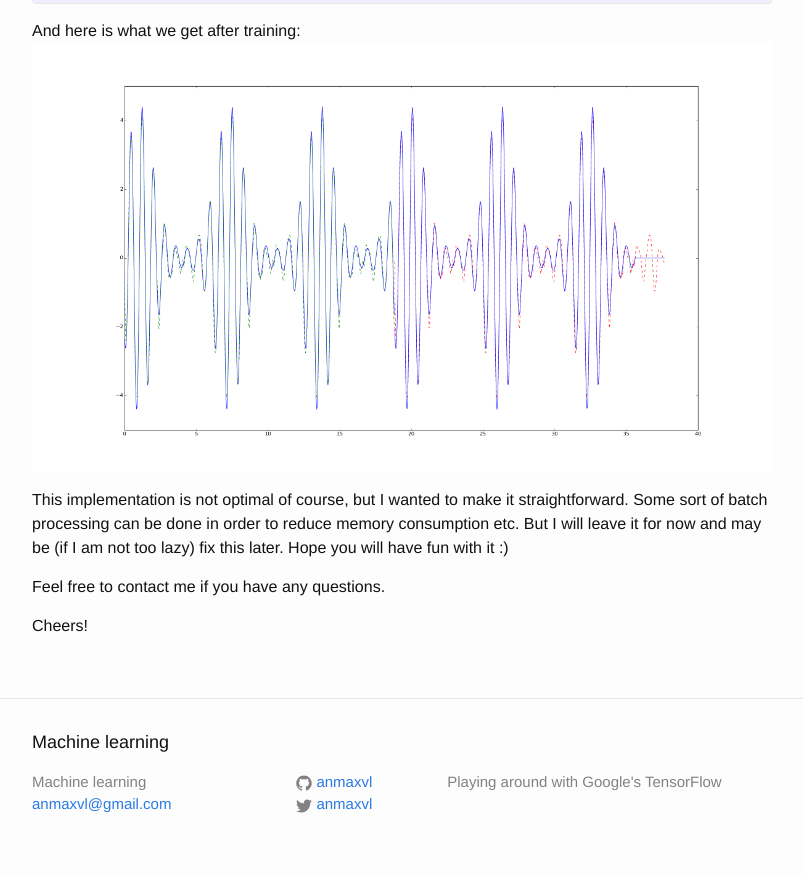
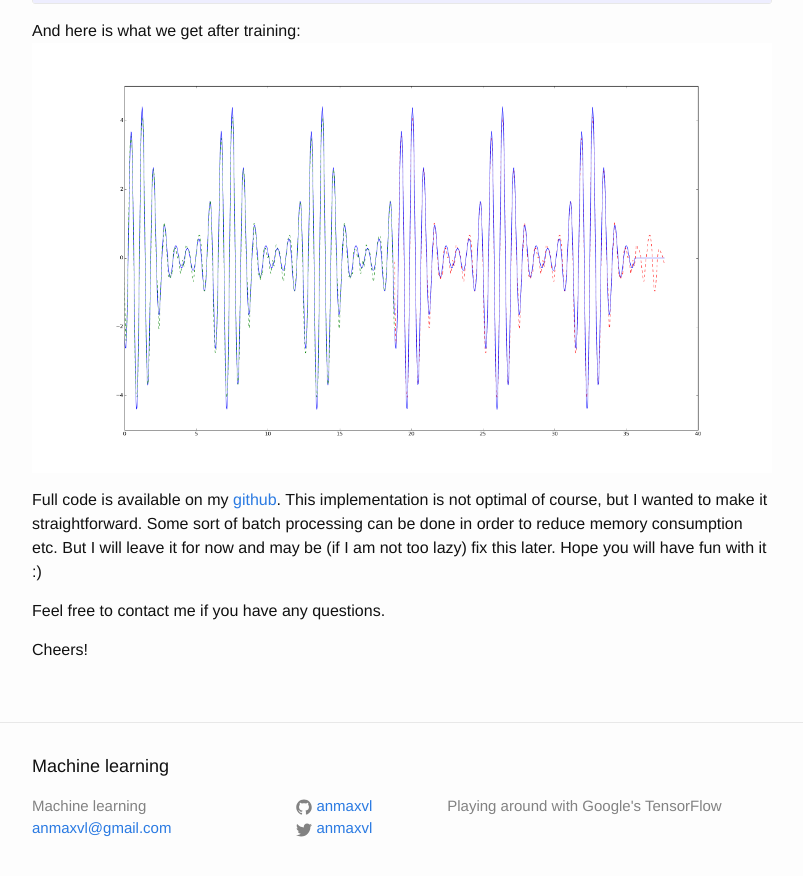
Before and after one commit to anmaxvl/anmaxvl.github.io, a Jekyll site: the page built from _posts/2016-03-08-tensorflow-rnn.markdown, in a window 1280 px wide and 900 px high, scrolled down 5093 px. Shown: the top 876 px of the window, without its empty margins (238-1041 px from the left). Built offline with Jekyll 4.4.1, drawn with Linux system fonts in a browser that asks for light colours.

Commit message:
Added github link

```diff
--- a/_posts/2016-03-08-tensorflow-rnn.markdown
+++ b/_posts/2016-03-08-tensorflow-rnn.markdown
@@ -182,7 +182,7 @@ plt.show()
 And here is what we get after training:
 ![Training complete](/assets/training-complete.png)
 
-This implementation is not optimal of course, but I wanted to make it straightforward. Some sort of batch processing can be done in order to reduce memory consumption etc. But I will leave it for now and may be (if I am not too lazy) fix this later. Hope you will have fun with it :)
+Full code is available on my [github][my-github]. This implementation is not optimal of course, but I wanted to make it straightforward. Some sort of batch processing can be done in order to reduce memory consumption etc. But I will leave it for now and may be (if I am not too lazy) fix this later. Hope you will have fun with it :)
 
 Feel free to contact me if you have any questions.
 
@@ -191,3 +191,4 @@ Cheers!
 [tensorflow-official]: https://www.tensorflow.org/
 [reddit-post]: https://www.reddit.com/r/MachineLearning/comments/3sok8k/tensorflow_basic_rnn_example_with_variable_length/
 [colah-blog]: http://colah.github.io/posts/2015-08-Understanding-LSTMs/
+[my-github]: https://github.com/anmaxvl/machine-learning/blob/master/sine_wave.py
```
